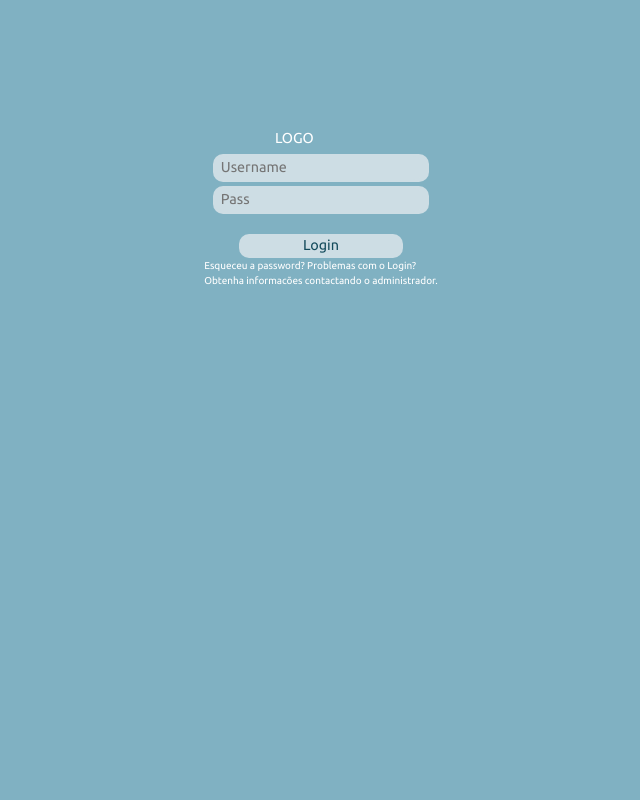
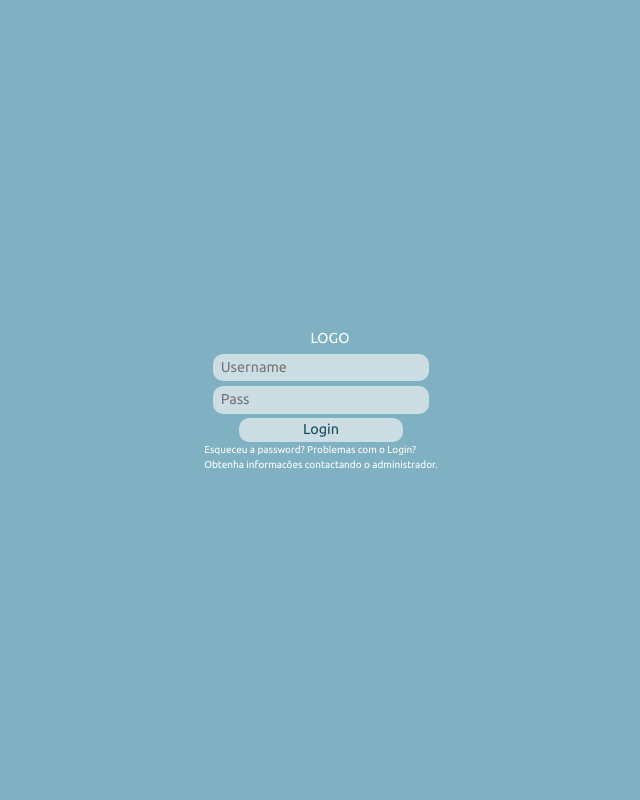
Before and after one commit to IIIP4CH3C0III/SMART-BUILDING-SYSTEM, a PHP site: page / in a window 1280 px wide. Shown: the whole page, without its empty margins (319-959 px from the left). Run offline with PHP 8.4, Linux system fonts and the light colour scheme.

Commit message:
Update styles.css
Centrado!!!!!!!

```diff
--- a/code/styles/styles.css
+++ b/code/styles/styles.css
@@ -92,20 +92,17 @@
   font-family: var(--ff-header);
   font-weight: var(--fw-header);
   font-size: var(--fs-header);
+  display: flex;
 }
 
 .login_block
 {
   display: flex;
   align-items: center;
+  margin: auto;
   justify-content: center;
-  position: relative;
-  /*top: 50%;*/
   flex-direction: column;
-
   padding: 10%;
-  padding-bottom: 10%;
-
 }
 
 .login_logo
```
